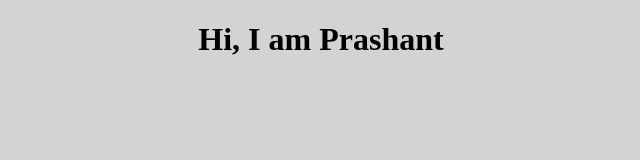
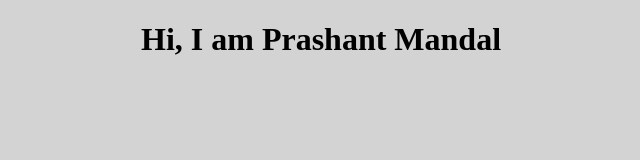
Before and after one commit to prashant-mandal/prashant-mandal.github.io, a plain HTML site: page index.html in a window 1280 px wide. Shown: the whole page, without its empty margins (319-959 px from the left). Drawn offline with Linux system fonts and the light colour scheme.

Commit message:
Update index.html

```diff
--- a/index.html
+++ b/index.html
@@ -4,7 +4,7 @@
     <meta name="description" content="All about Prashant Mandal." />
     <title>Prashant Mandal | Profile</title>
   </head>
-  <body style="background-color:lightgray;">
-    <h1 style="text-align:center;">Hi, I am Prashant</h1>
+  <body style="background-color:lightgray">
+    <h1 style="text-align:center">Hi, I am Prashant Mandal</h1>
   </body>
 </html>
```
